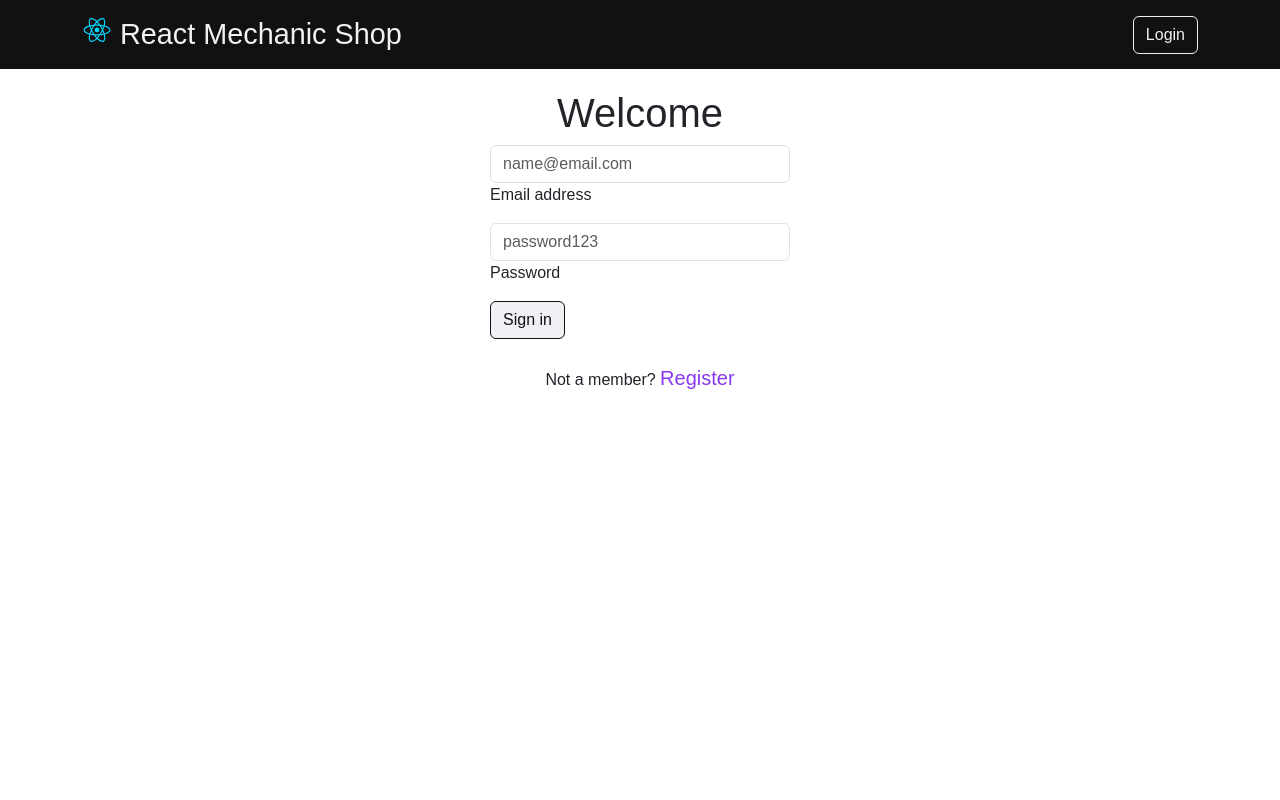
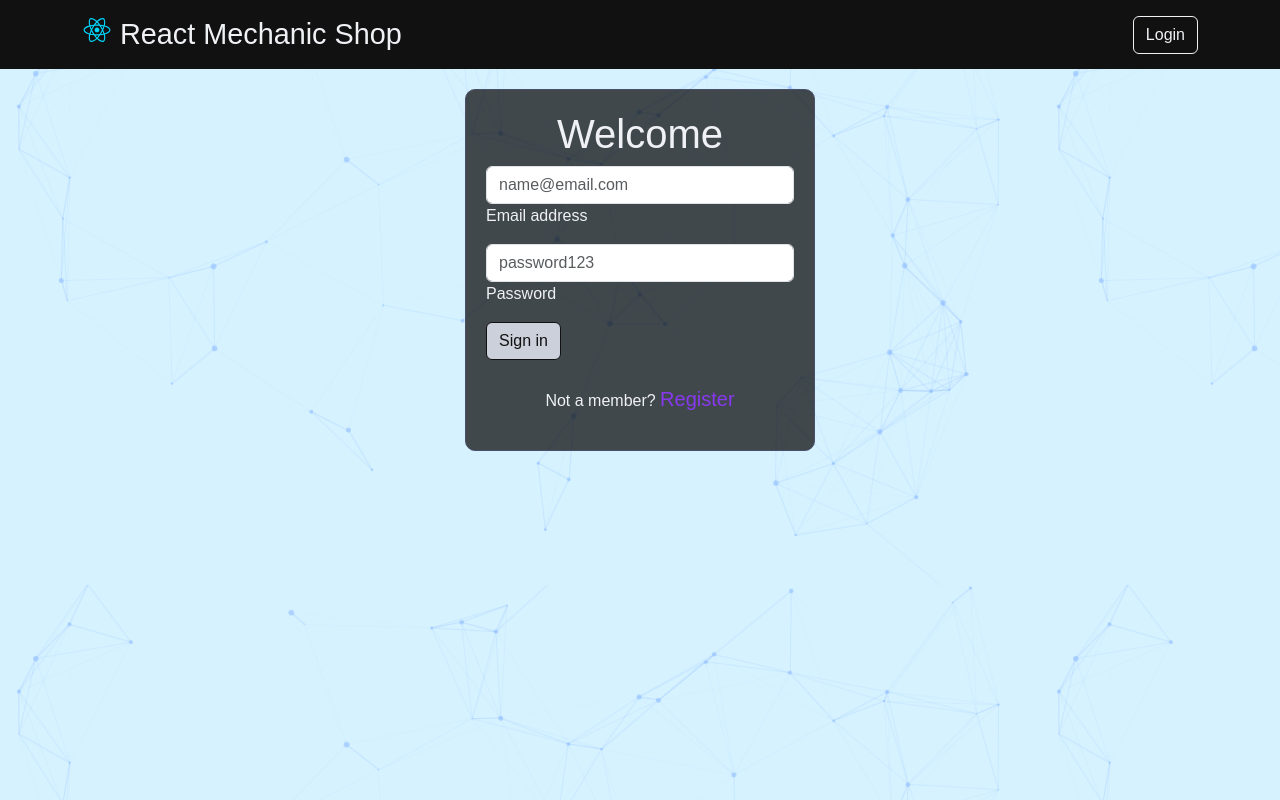
Before and after one commit to joeyvigil/hw29-react-mechanic-shop-crud, a React (Vite) app: page / in a window 1280 px wide. Built offline with nearby package versions, Linux system fonts and the light colour scheme; a web font is replaced by a local one.

Commit message:
background image

```diff
--- a/src/App.css
+++ b/src/App.css
@@ -24,6 +24,7 @@
   font-family: "Geo", sans-serif;
   font-weight: 400;
   font-style: normal;
+  /* background-image: url('./assets/oxygen.png'); */
   /* border: 1px solid red; */
 }
 
@@ -54,12 +55,18 @@
 }
 
 .small-container {
-  max-width: 300px;
+  max-width: 350px;
   margin: auto;
+  border: 1px solid var(--Base5);
+  padding: 20px;
+  border-radius: 10px;
+  background-color: rgb(0 0 0 / 0.7);
+  color: var(--Base0);
 }
 
+
 .btn-primary {
-  background-color: var(--Base0);
+  background-color: var(--Base1);
   border-color: var(--Base6);
   color: var(--Base6);
 }
@@ -80,3 +87,10 @@ h4 {
   color: var(--Base1);
   margin: 0;
 }
+
+body {
+  background-image: url('./assets/oxygen.png');
+}
+.highlight {
+  color: var(--Peach);
+}
--- a/src/App.jsx
+++ b/src/App.jsx
@@ -49,7 +49,7 @@ function App() {
 
           <div className='d-flex'>
           {token ? (<>
-            <h4 className='me-4'>Hello {profileInfo?.first_name} </h4>
+            <h4 className='me-4'>Hello <span className='highlight'>{profileInfo?.first_name}</span> </h4>
             <a className='me-4' href="/profile">profile</a>
             <a className='me-4' href="/update">update</a>
             <button className="btn" onClick={() => {
@@ -64,6 +64,8 @@ function App() {
         </nav>
         </div>
         </div>
+
+
         <Routes>
           <Route path='/' element={<Login/>} />
           <Route path='/profile' element={<Profile/>} />
@@ -71,6 +73,7 @@ function App() {
           <Route path='/register' element={<Register/>} />
         </Routes>
 
+
     </>
   )
 }
--- a/src/views/Profile.jsx
+++ b/src/views/Profile.jsx
@@ -63,7 +63,10 @@ const Profile = () => {
   return (
     <div className='container'>
       <div className='row'>
+
       <div className='col text-center me-2'>
+        <div className='small-container'>
+
 
       {profile ? (
         <>
@@ -77,13 +80,19 @@ const Profile = () => {
       ) : (
         <p>Loading profile...</p>
       )}
+
       </div>
+      </div>
+
         <div className='col text-center me-2'>
+          <div style={{margin: '20px'}}>
           <img
             src={`https://eu.ui-avatars.com/api/?name=${profile?.first_name || 'John'}+${profile?.last_name || 'Doe'}&size=250&background=random&rounded=true&bold=true&color=ffffff`}
             alt={`Avatar`}
           />
+          </div>
         </div>
+
       </div>
     </div>
   )
```
Also changed, not shown: src/assets/oxygen.png (added).
